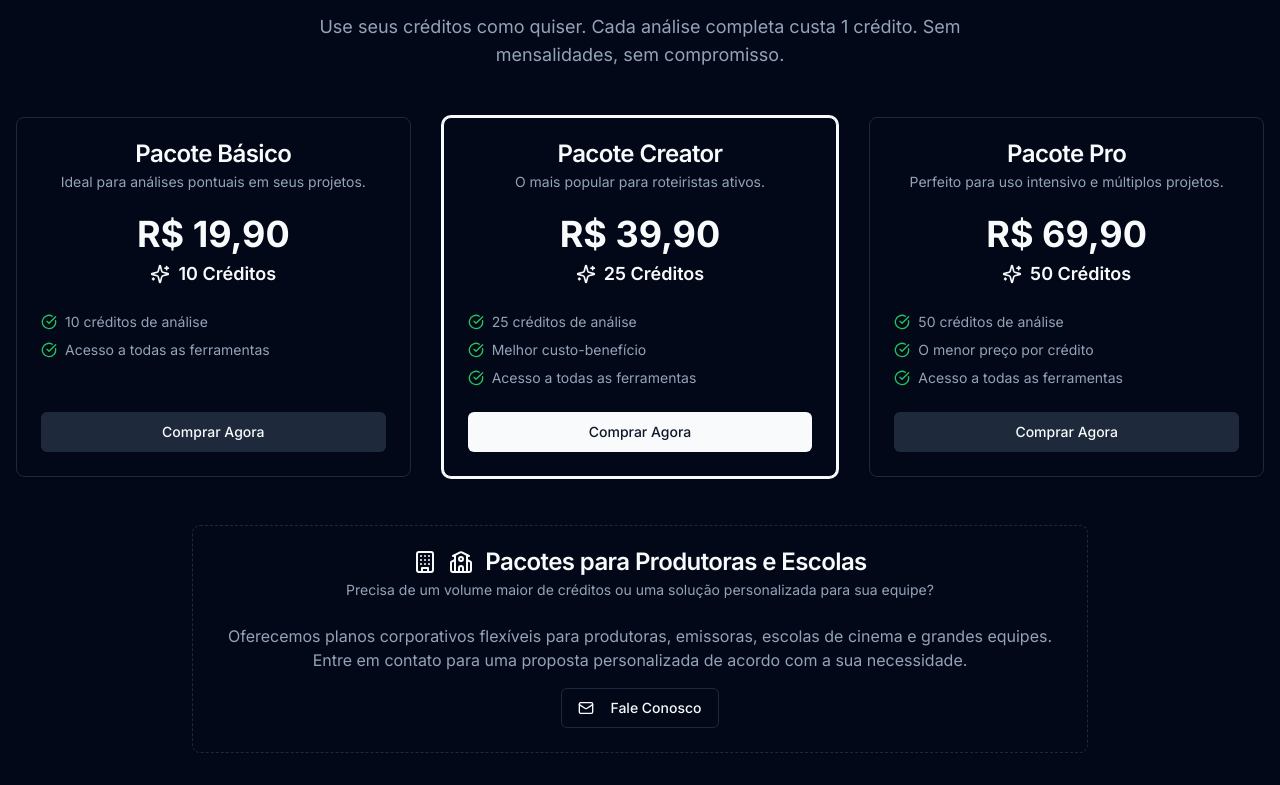
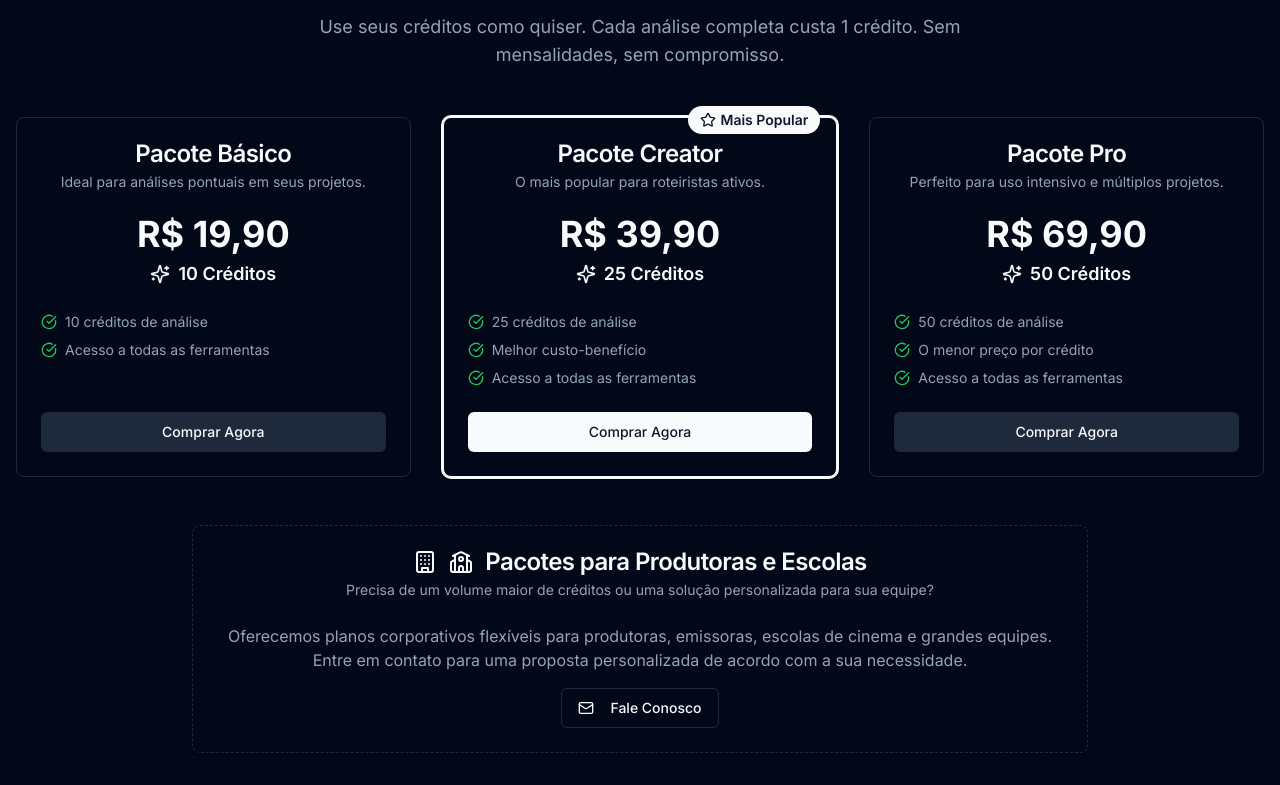
Before and after one commit to gutoaeraphe/roteirista-pro-app, a Next.js app: page / in a window 1280 px wide. Shown: the part 3887-4672 px from the top of the page. Built offline with nearby package versions, Linux system fonts and the light colour scheme; no server answers.

Commit message:
Na landing page tem um ícone  com oum texto "mais pouplar"que está no ca

```diff
--- a/src/app/page.tsx
+++ b/src/app/page.tsx
@@ -330,7 +330,7 @@ export default function LandingPage() {
             </p>
             <div className="grid grid-cols-1 md:grid-cols-3 gap-8">
                 {creditPackages.map(pkg => (
-                    <Card key={pkg.name} className={`flex flex-col ${pkg.isPopular ? 'border-primary ring-2 ring-primary' : ''}`}>
+                    <Card key={pkg.name} className={`relative flex flex-col ${pkg.isPopular ? 'border-primary ring-2 ring-primary' : ''}`}>
                          {pkg.isPopular && <div className="absolute top-0 right-4 -mt-3 bg-primary text-primary-foreground px-3 py-1 rounded-full text-sm font-semibold flex items-center gap-1"><Star className="w-4 h-4" /> Mais Popular</div>}
                         <CardHeader>
                             <CardTitle>{pkg.name}</CardTitle>
```
